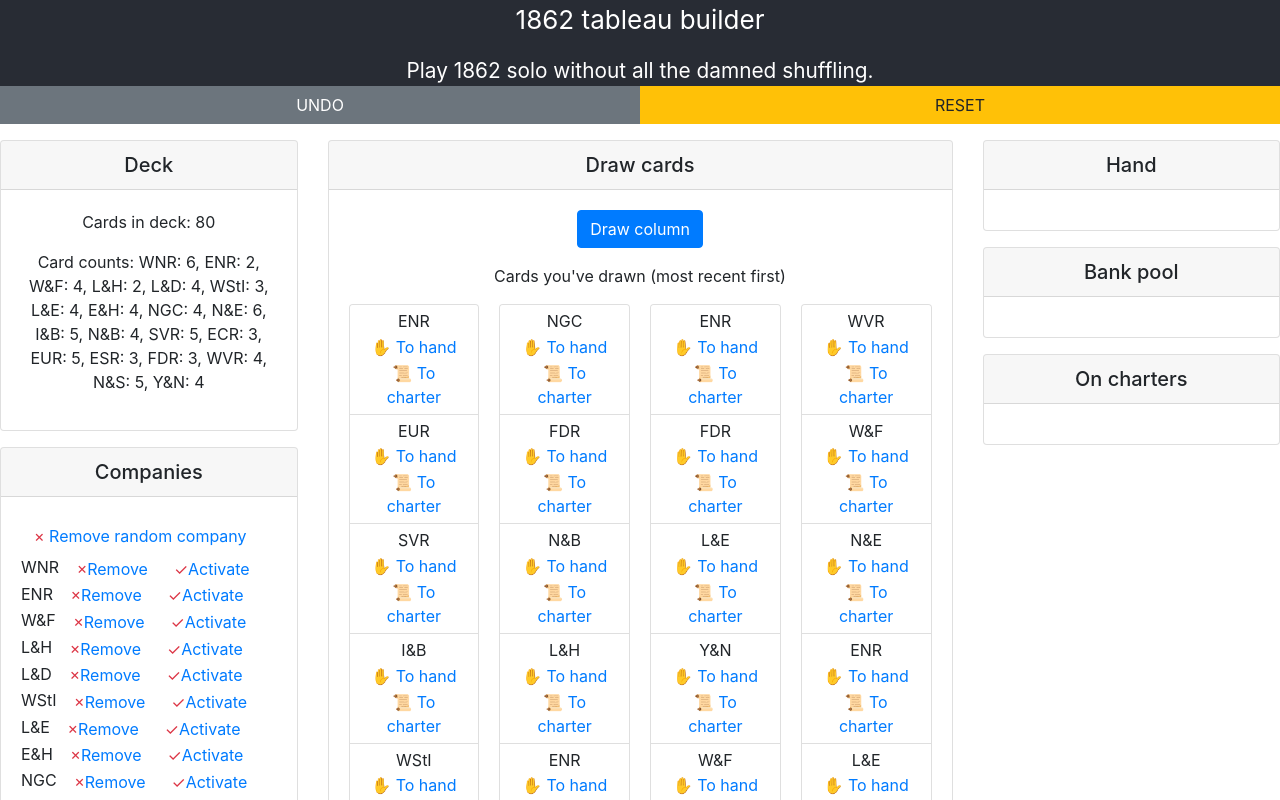
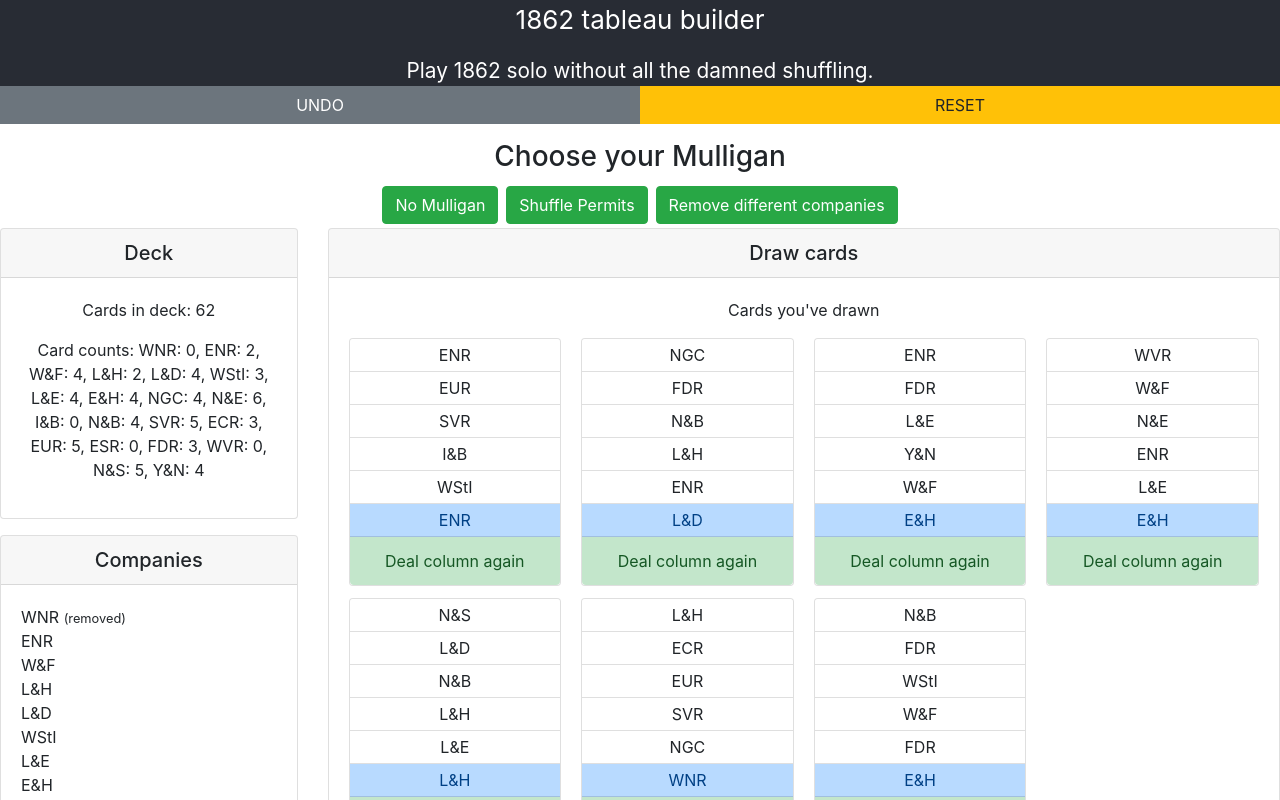
Before and after one commit to hcarver/1862-tableau, a React (Create React App) app: page / in a window 1280 px wide. Both pictures are taken after a click on the button "Easy (10 columns)". Shown: the top 800 px of the page. Built offline with nearby package versions, Linux system fonts and the light colour scheme.

Commit message:
Add Mulligan selection

```diff
--- a/src/App.js
+++ b/src/App.js
@@ -24,14 +24,26 @@ const DeckDisplay = ({deck}) => {
       {" "}
       {COMPANIES.map(company => `${company}: ${deck.current_count(company)}`).join(", ")}
     </p>
+    { deck.overflow_pile.length > 0 &&
+        <p>Overflow cards:
+        { deck.unremoved_overflow_pile().join(", ") } </p>
+    }
   </Card>
 }
+
+const RANDOM_COMPANIES_REMOVED_IN_SETUP = 4
 
 const Phase0App = ({appState, pushNewState}) => {
   const selectDifficulty = (number) => {
     let newApp = appState
     for(let i = 0; i < number; i++) {
       newApp = newApp.with_column_drawn()
+    }
+
+    for(let i = 0; i < RANDOM_COMPANIES_REMOVED_IN_SETUP; i++) {
+      newApp = newApp.with_updates({
+        deck: newApp.deck.remove_random_company()
+      })
     }
 
     pushNewState(newApp.with_updates({
@@ -46,6 +58,58 @@ const Phase0App = ({appState, pushNewState}) => {
       <button className="btn btn-secondary" onClick={() => selectDifficulty(8)}>Hard (8 columns)</button>
     </div>
   </Card>
+}
+
+const Phase1App = ({appState, pushNewState}) => {
+  const noMulliganOrExternalMulligan = () => pushNewState(appState.with_updates({
+    phase: NORMAL_PLAY_PHASE
+  }))
+
+  const removeDifferentCompanies = () => {
+    let newDeck = appState.deck.without_removed_companies()
+    for(let i = 0; i < RANDOM_COMPANIES_REMOVED_IN_SETUP; i++) {
+      newDeck = newDeck.remove_random_company()
+    }
+
+    pushNewState(appState.with_updates({
+      phase: NORMAL_PLAY_PHASE,
+      deck: newDeck
+    }))
+  }
+
+  const redeal_column = (i) => {
+    return <button className="list-group-item list-group-item-action list-group-item-success" onClick={() =>
+        pushNewState(
+          appState.with_mulliganed_column(i).with_updates({
+            phase: NORMAL_PLAY_PHASE
+          })
+        )}>
+      Deal column again
+    </button>
+  }
+
+  return <React.Fragment>
+    <h3>Choose your Mulligan</h3>
+    <button className="btn btn-success m-1" onClick={noMulliganOrExternalMulligan}>
+      No Mulligan
+    </button>
+    <button className="btn btn-success m-1" onClick={noMulliganOrExternalMulligan}>
+      Shuffle Permits
+    </button>
+    <button className="btn btn-success m-1" onClick={removeDifferentCompanies}>
+      Remove different companies
+    </button>
+
+    <div className="row">
+    <div className="col-3">
+      <DeckDisplay deck={appState.deck} />
+      <ActiveCompanyDisplay appState={appState} pushNewState={pushNewState} showActions={false} />
+    </div>
+    <div className="col-9">
+      <Tableau appState={appState} pushNewState={pushNewState} mayManipulate={false} columnActions={[i => redeal_column(i)]} />
+    </div>
+  </div>
+</React.Fragment>
 }
 
 const Phase2App = ({appState, pushNewState}) => {
@@ -73,6 +137,9 @@ function App() {
 
   if(appState.phase === SELECT_TABLEAU_SIZE_PHASE) {
     currentAppState = <Phase0App appState={appState} pushNewState={pushNewState} />
+  }
+  else if(appState.phase === SELECT_MULLIGAN_PHASE) {
+    currentAppState = <Phase1App appState={appState} pushNewState={pushNewState} />
   }
   else {
     currentAppState = <Phase2App appState={appState} pushNewState={pushNewState} />
--- a/src/cpts/ActiveCompanyDisplay.jsx
+++ b/src/cpts/ActiveCompanyDisplay.jsx
@@ -3,10 +3,11 @@ import React from 'react'
 import Card from './Card'
 import COMPANIES from '../fn_core/companies'
 
-const ActiveCompanyDisplay = ({appState, pushNewState}) => {
+const ActiveCompanyDisplay = ({appState, pushNewState, showActions = true}) => {
   const deck = appState.deck
 
   return <Card title="Companies">
+    {showActions &&
         <div className="text-left">
           <button className="btn btn-link" aria-label="Remove random company" onClick={(e) => {pushNewState(appState.with_updates({deck: deck.remove_random_company()}))}}>
             <span aria-hidden="true" className="text-danger">&times;</span>
@@ -14,12 +15,16 @@ const ActiveCompanyDisplay = ({appState, pushNewState}) => {
             Remove random company
           </button>
         </div>
+    }
     <ul className="list-unstyled text-left">
       { COMPANIES.map(company => {
         let status;
         let actions;
         if(appState.deck.removed_companies.includes(company)) {
           status = "(removed)"
+        }
+        else if (!showActions) {
+          // No-op if we're not displaying actions
         } else if(deck.active_companies.includes(company)) {
           status = "(active)"
           actions = [
--- a/src/cpts/Tableau.jsx
+++ b/src/cpts/Tableau.jsx
@@ -3,7 +3,7 @@ import React from 'react'
 import Card from './Card'
 import { toCharterButton, toHandButton } from './buttons'
 
-const Tableau = ({appState, pushNewState}) => {
+const Tableau = ({appState, pushNewState, mayManipulate = true, columnActions=[]}) => {
   const drawColumnButton = () => {
     pushNewState(appState.with_column_drawn())
   }
@@ -18,7 +18,7 @@ const Tableau = ({appState, pushNewState}) => {
           return <li className={`list-group-item p-1 ${extraClass}`}>
             {c}
             {
-              toHandButton(e => {
+              mayManipulate && toHandButton(e => {
                 const new_hand = appState.hand.with_added_card(c)
                 const new_card_columns = [...appState.card_columns]
                 new_card_columns[column_index] = new_card_columns[column_index].filter((x, filterIndex) => filterIndex !== i)
@@ -31,7 +31,7 @@ const Tableau = ({appState, pushNewState}) => {
               })
             }
             {
-              toCharterButton(e => {
+              mayManipulate && toCharterButton(e => {
                 const new_card_columns = [...appState.card_columns]
                 new_card_columns[column_index] = new_card_columns[column_index].filter((x, filterIndex) => filterIndex !== i)
                 pushNewState(
@@ -44,6 +44,9 @@ const Tableau = ({appState, pushNewState}) => {
             }
           </li>
         })}
+        {
+          columnActions.map(ca => ca(column_index))
+        }
       </ul>
     </div>
   })
@@ -51,11 +54,12 @@ const Tableau = ({appState, pushNewState}) => {
 
   return <Card title="Draw cards">
     <div className="card-text">
-      <p className="form-inline justify-content-center">
+      { mayManipulate && <p className="form-inline justify-content-center">
         <button className="btn btn-primary" onClick={drawColumnButton}>Draw column</button>
       </p>
+      }
       <p>
-        Cards you've drawn (most recent first)
+        Cards you've drawn
       </p>
       <div className="card-columns" style={{columnCount: 4}}>
         {columns}
--- a/src/fn_core/app_state.js
+++ b/src/fn_core/app_state.js
@@ -62,6 +62,14 @@ class AppState {
       card_columns: [...this.card_columns, new_cards]
     })
   }
+
+  with_mulliganed_column(column_index) {
+    return this.with_updates({
+      deck: this.deck.with_overflow_pile(this.card_columns[column_index]),
+      card_columns: this.card_columns.filter((x,i) => i !== column_index)
+    }).with_column_drawn()
+  }
+
 }
 
 export default AppState
--- a/src/fn_core/deck.js
+++ b/src/fn_core/deck.js
@@ -24,40 +24,42 @@ export default class Deck {
     }
   }
 
+  unremoved_overflow_pile() {
+    return this.overflow_pile.filter(x => !this.removed_companies.includes(x))
+  }
+
   current_count(company) {
+    if(this.removed_companies.includes(company)) {
+      return 0
+    }
     return this.cards.get(company) + this.overflow_pile.filter(x => x === company).length
   }
 
   total_count() {
-    return Array.from(this.cards.values()).reduce((a, b) => a + b, 0) + this.overflow_pile.length
+    const company_counts = COMPANIES.map(c => this.current_count(c))
+    return company_counts.reduce((a, b) => a + b)
   }
 
   remove_company(company) {
-    const newDeck = new Deck()
-    newDeck.removed_companies = [...this.removed_companies, company]
-    newDeck.cards = new Map(this.cards)
-    newDeck.cards.set(company, 0)
-    newDeck.active_companies = [...this.active_companies]
-    newDeck.overflow_pile = this.overflow_pile.filter(x => x !== company)
-    return newDeck
+    return this.with_updates({
+      removed_companies: [...this.removed_companies, company]
+    })
   }
 
   activate_company(company) {
-    const newDeck = new Deck()
-    newDeck.active_companies = [...this.active_companies, company]
-    newDeck.cards = new Map(this.cards)
-    newDeck.removed_companies = [...this.removed_companies]
-    newDeck.overflow_pile = [...this.overflow_pile]
-    return newDeck
+    return this.with_updates({
+      active_companies: [...this.active_companies, company],
+    })
   }
 
   deactivate_company(company) {
-    const newDeck = new Deck()
-    newDeck.active_companies = this.active_companies.filter(c => c !== company)
-    newDeck.cards = new Map(this.cards)
-    newDeck.removed_companies = [...this.removed_companies]
-    newDeck.overflow_pile = [...this.overflow_pile]
-    return newDeck
+    return this.with_updates({
+      active_companies: this.active_companies.filter(c => c !== company),
+    })
+  }
+
+  unremoved_companies() {
+    return COMPANIES.filter(x => !this.removed_companies.includes(x))
   }
 
   draw_card() {
@@ -65,30 +67,31 @@ export default class Deck {
     if(count === 0) return [this, null];
 
     const all_cards = [].concat(
-      ...COMPANIES.map((company) => Array(this.cards.get(company)).fill(company))
+      ...this.unremoved_companies().map((company) => Array(this.cards.get(company)).fill(company))
     )
 
     // Random deck card first
     if(all_cards.length > 0) {
       const picked_card = this.random_member(all_cards)
 
-      const newDeck = new Deck()
-      newDeck.removed_companies = [...this.removed_companies]
-      newDeck.active_companies = [...this.active_companies]
-      newDeck.cards = new Map(this.cards)
-      newDeck.cards.set(picked_card, this.cards.get(picked_card) - 1)
-      newDeck.overflow_pile = [...this.overflow_pile]
+      const newMap = new Map(this.cards)
+      newMap.set(picked_card, this.cards.get(picked_card) - 1)
+
+      const newDeck = this.with_updates({
+        cards: newMap
+      })
 
       return [newDeck, picked_card]
     }
 
     // Card from the overflow pile second
-    const [first, ...rest] = this.overflow_pile
-    const newDeck = new Deck()
-    newDeck.removed_companies = [...this.removed_companies]
-    newDeck.active_companies = [...this.active_companies]
-    newDeck.cards = new Map(this.cards)
-    newDeck.overflow_pile = rest
+    // NOTE this removes unplayed cards from the overflow pile if their company has been removed from the game.
+    // Most other actions leave those cards in place.
+    const [first, ...rest] = this.unremoved_overflow_pile()
+
+    const newDeck = this.with_updates({
+      overflow_pile: rest
+    })
 
     return [newDeck, first]
   }
@@ -108,4 +111,28 @@ export default class Deck {
   random_member(list) {
     return list[Math.floor(Math.random() * list.length)]
   }
+
+  without_removed_companies() {
+    return this.with_updates({
+      removed_companies: []
+    })
+  }
+
+  with_overflow_pile(pile) {
+    return this.with_updates({
+      overflow_pile: pile
+    })
+  }
+
+  with_updates(obj_in) {
+    let {removed_companies, active_companies, cards, overflow_pile} = {
+      removed_companies: this.removed_companies,
+      active_companies: this.active_companies,
+      cards: this.cards,
+      overflow_pile: this.overflow_pile,
+      ...obj_in
+    }
+
+    return new Deck({removed_companies, active_companies, cards, overflow_pile})
+  }
 }
```
Lines whose indentation alone changed are shown as unchanged.
